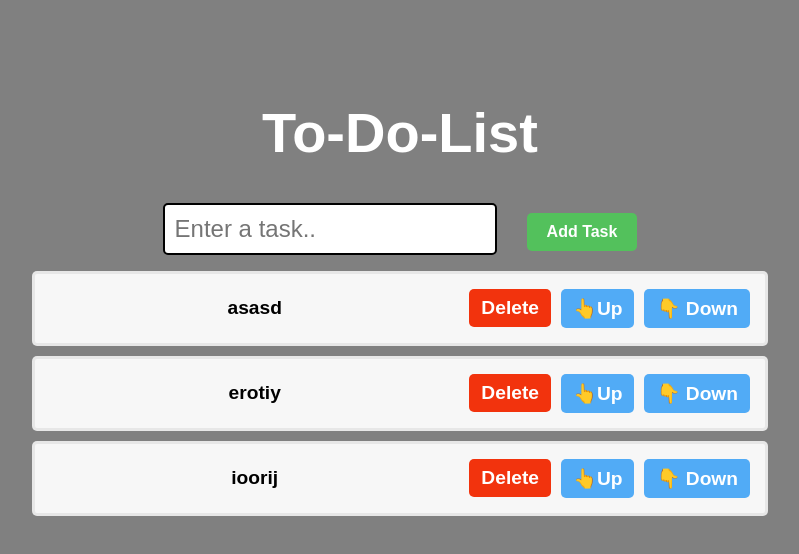
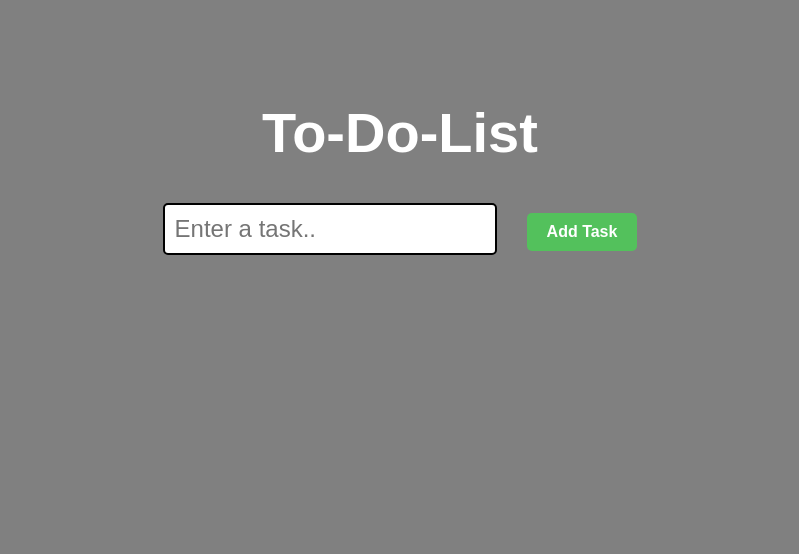
Before and after one commit to chiranjeevibandi/To-Do-List-App, a React (Vite) app: page / in a window 1280 px wide. Shown: the top 554 px of the page, without its empty margins (240-1039 px from the left). Built offline with nearby package versions, Linux system fonts and the light colour scheme.

Commit message:
Update ToDoList.jsx

```diff
--- a/src/ToDoList.jsx
+++ b/src/ToDoList.jsx
@@ -1,7 +1,7 @@
 import './index.css'
 import React,{useState} from "react";
 function ToDoList (){
-    const [tasks, setTasks] = useState(["asasd","erotiy","ioorij"]);
+    const [tasks, setTasks] = useState([]);
     const [newTask, setNewTask] = useState("");
 
     function handleInputChange(event){
```
